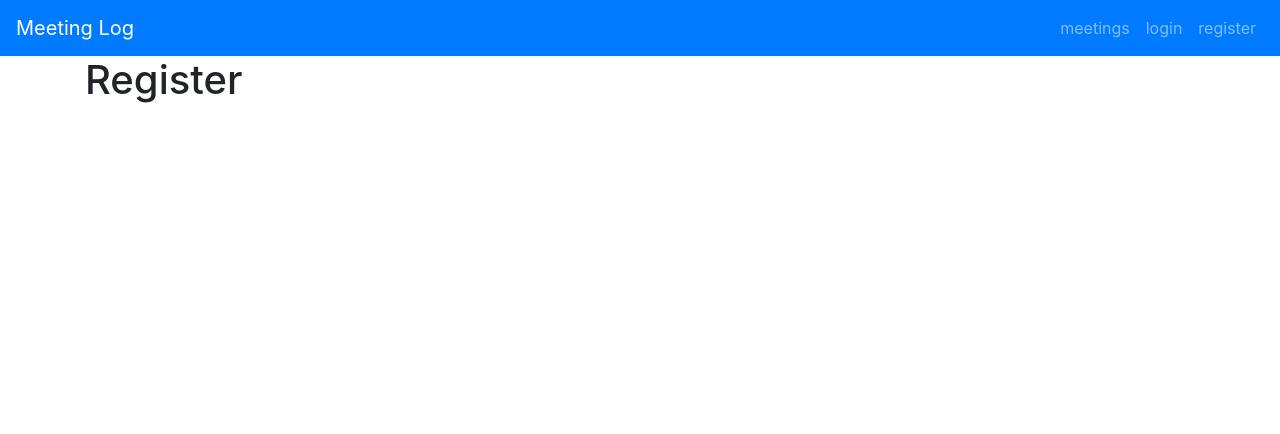
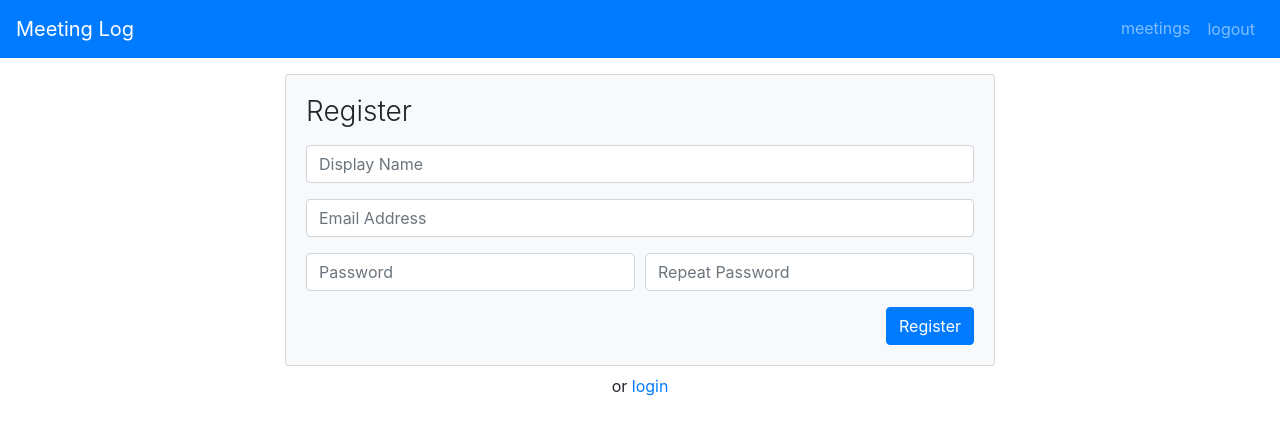
Before and after one commit to charlessipe/rankedblogs-v2, a Vue app: page /#/register in a window 1280 px wide. Shown: the top 434 px of the page. Built offline with nearby package versions, Linux system fonts and the light colour scheme; no server answers; sample sign-in values are in the browser's storage.

Commit message:
update auth state

```diff
--- a/src/App.vue
+++ b/src/App.vue
@@ -1,20 +1,53 @@
 <template>
   <div id="app">
-    <Navigation />
-    <router-view class="container" />
+    <Navigation
+      :user="user"
+      @logout="logout"
+    />
+    <router-view
+      class="container"
+      :user="user"
+      @logout="logout"
+    />
   </div>
 </template>
 
 
 <script>
 import Navigation from "@/components/Navigation.vue";
+import Firebase from "firebase";
+import db from "./db.js";  // eslint-disable-line
+
 export default {
-  name: "app",
+  name: "App",
+  data: function() {
+    return {
+      user: null
+    }
+  },
+  methods: {
+    logout: function() {
+      Firebase.auth()
+      .signOut()
+      .then( () => {
+        this.user = null;
+        this.$router.push("login");
+      })
+    }
+  },
+  mounted() {
+    Firebase.auth().onAuthStateChanged(user => {
+      if (user) {
+        this.user = user.displayName + " " + user.email + " " + user.uid;
+      }
+    });
+  },
   components: {
     Navigation
   }
-}
+};
 </script>
+
 
 <style lang="scss">
 @import "node_modules/bootstrap/scss/bootstrap";
--- a/src/components/Navigation.vue
+++ b/src/components/Navigation.vue
@@ -4,12 +4,26 @@
       <div class="container-fluid">
         <router-link class="navbar-brand" to="/">Meeting Log</router-link>
         <div class="navbar-nav ml-auto">
-          <router-link class="nav-item nav-link" to="/meetings">meetings</router-link>
-          <router-link class="nav-item nav-link" to="/login">login</router-link>
-          <router-link class="nav-item nav-link" to="/register">register</router-link>
+          <router-link class="nav-item nav-link" to="/meetings" v-if="user" >meetings</router-link>
+          <router-link class="nav-item nav-link" to="/login" v-if="!user">login</router-link>
+          <router-link class="nav-item nav-link" to="/register" v-if="!user">register</router-link>
+          <button
+            class="nav-item nav-link btn btn-link"
+            @click="$emit('logout')"
+            v-if="user"
+          >
+            logout
+          </button>
         </div>
         </div>
     </nav>
 
   </div>
 </template>
+
+<script>
+export default {
+  name: "navigation",
+  props: ["user"]
+};
+</script>
--- a/src/views/Home.vue
+++ b/src/views/Home.vue
@@ -1,10 +1,46 @@
 <template>
   <div>
+    <div
+      v-if="user"
+      class="text-center"
+    >
+    <h1>Ranked Blogs Vue</h1>
 
-    <h1>Welcome</h1>
+    <p>User name: <strong><span class="text-secondary">{{user}}</span></strong></p>
+
+    <a href="#"
+       role="button"
+       class="text-primary"
+       @click="$emit('logout')"
+    >log out</a>
+    <br>
+    <br>
+
+    <router-link
+      class="btn btn-outline-primary mr-2"
+      to="/register"
+      v-if="!user"
+    >Register</router-link>
+    <router-link
+      class="btn btn-outline-primary mr-2"
+      to="/login"
+      v-if="!user"
+    >Log In</router-link>
+    <router-link
+      class="btn btn-primary"
+      to="/meetings"
+      v-if="user"
+    >Meetings</router-link>
+
+
+    </div>
+
   </div>
 </template>
 
 <script>
-
+export default {
+  name: "home",
+  props: ["user"]
+};
 </script>
--- a/src/views/Login.vue
+++ b/src/views/Login.vue
@@ -1,5 +1,90 @@
 <template>
   <div>
-    <h1>Login</h1>
+    <form class="mt-3" @submit.prevent="login">
+      <div class="container">
+        <div class="row justify-content-center">
+          <div class="col-lg-6">
+            <div class="card bg-light">
+              <div class="card-body">
+                <h3 class="font-weight-light mb-3">Log in</h3>
+                <section class="form-group">
+                  <div
+                    class="col-12 alert alert-danger px-3" v-if="error"
+                  >
+                    {{error}}
+                  </div>
+                  <label
+                    class="form-control-label sr-only"
+                    for="Email"
+                  >Email</label>
+                  <input
+                    required
+                    class="form-control"
+                    type="email"
+                    id="email"
+                    placeholder="Email"
+                    v-model="email"
+                  />
+                </section>
+                <section class="form-group">
+                  <input
+                    required
+                    class="form-control"
+                    type="password"
+                    placeholder="Password"
+                    v-model="password"
+                  />
+                </section>
+                <div class="form-group text-right mb-0">
+                  <button
+                    class="btn btn-primary"
+                    type="submit"
+                  >Log in</button>
+                </div>
+              </div>
+            </div>
+          </div>
+        </div>
+      </div>
+    </form>
+    <p class="text-center mt-2">
+      or
+      <router-link to="/register">register</router-link>
+    </p>
   </div>
 </template>
+
+<script>
+import Firebase from "firebase"; // eslint-disable-line
+export default {
+  data: function() {
+    return{
+      email: "",
+      password: "",
+      error: ""
+    };
+  },
+
+  methods: {
+    login: function() {
+      const info = {
+        email: this.email,
+        password: this.password
+      }
+
+    Firebase.auth()
+      .signInWithEmailAndPassword(info.email, info.password)
+      .then(
+        ()=> {
+          this.$router.push("meetings")
+        }, error => {
+          this.error = error.message;
+        }
+      );
+
+
+    }
+  }
+
+};
+</script>
--- a/src/views/Register.vue
+++ b/src/views/Register.vue
@@ -1,5 +1,146 @@
 <template>
-  <div>
-    <h1>Register</h1>
+    <div>
+    <form
+      class="mt-3"
+      @submit.prevent="register"
+    >
+      <div class="container">
+        <div class="row justify-content-center">
+          <div class="col-lg-8">
+            <div class="card bg-light">
+              <div class="card-body">
+                <h3 class="font-weight-light mb-3">Register</h3>
+                <div class="form-row">
+                  <div
+                    v-if="error"
+                    class="col-12 alert alert-danger px-3"
+                  >
+                    {{ error }}
+                  </div>
+                  <section class="col-sm-12 form-group">
+                    <label
+                      class="form-control-label sr-only"
+                      for="displayName"
+                    >Display Name</label>
+                    <input
+                      class="form-control"
+                      type="text"
+                      id="displayName"
+                      placeholder="Display Name"
+                      name="displayName"
+                      required
+                      v-model="displayName"
+                    />
+                  </section>
+                </div>
+                <section class="form-group">
+                  <label
+                    class="form-control-label sr-only"
+                    for="email"
+                  >Email</label>
+                  <input
+                    class="form-control"
+                    type="email"
+                    id="email"
+                    placeholder="Email Address"
+                    required
+                    name="email"
+                    v-model="email"
+                  />
+                </section>
+                <div class="form-row">
+                  <section class="col-sm-6 form-group">
+                    <input
+                      class="form-control"
+                      type="password"
+                      placeholder="Password"
+                      v-model="passOne"
+                    />
+                  </section>
+                  <section class="col-sm-6 form-group">
+                    <input
+                      class="form-control"
+                      type="password"
+                      required
+                      placeholder="Repeat Password"
+                      v-model="passTwo"
+                    />
+                  </section>
+                </div>
+                <div class="form-group text-right mb-0">
+                  <button
+                    class="btn btn-primary"
+                    type="submit"
+                  >
+                    Register
+                  </button>
+                </div>
+              </div>
+            </div>
+          </div>
+        </div>
+      </div>
+    </form>
+    <p class="text-center mt-2">
+      or
+      <router-link to="/login">login</router-link>
+    </p>
   </div>
 </template>
+
+<script>
+import Firebase from "firebase";
+
+export default {
+	data: function() {
+	  return {
+	    displayName: null,
+	    email: null,
+	    passTwo: null,
+	    error: null
+	  };
+	},
+	methods: {
+      register: function(){
+        const info = {
+          email: this.email,
+          password: this.passOne,
+          displayName: this.displayName
+        }
+        if(!this.error) {
+          Firebase.auth()
+            .createUserWithEmailAndPassword(info.email, info.password)
+            .then(
+ 			  userCredentials => { // eslint-disable-line
+ 			    return userCredentials.user.updateProfile({
+ 			      displayName: info.displayName
+ 			    })
+ 			    .then(()=> {
+ 			      this.$router.replace("meetings");
+ 			      });
+ 			    },
+ 			    error => {
+ 			      this.error = error.message;
+ 			    }
+            );
+        }
+      }
+	},
+	watch: {
+	  passTwo: function() {
+	    if(
+		    this.passOne !== "" &&
+		    this.passTwo !== "" &&
+		    this.passTwo !== this.passOne
+		  ) {
+		    this.error = "passwords must match";
+		  } else {
+		    this.error = null;
+		  }
+
+		}
+	}
+}
+
+
+</script>
```
